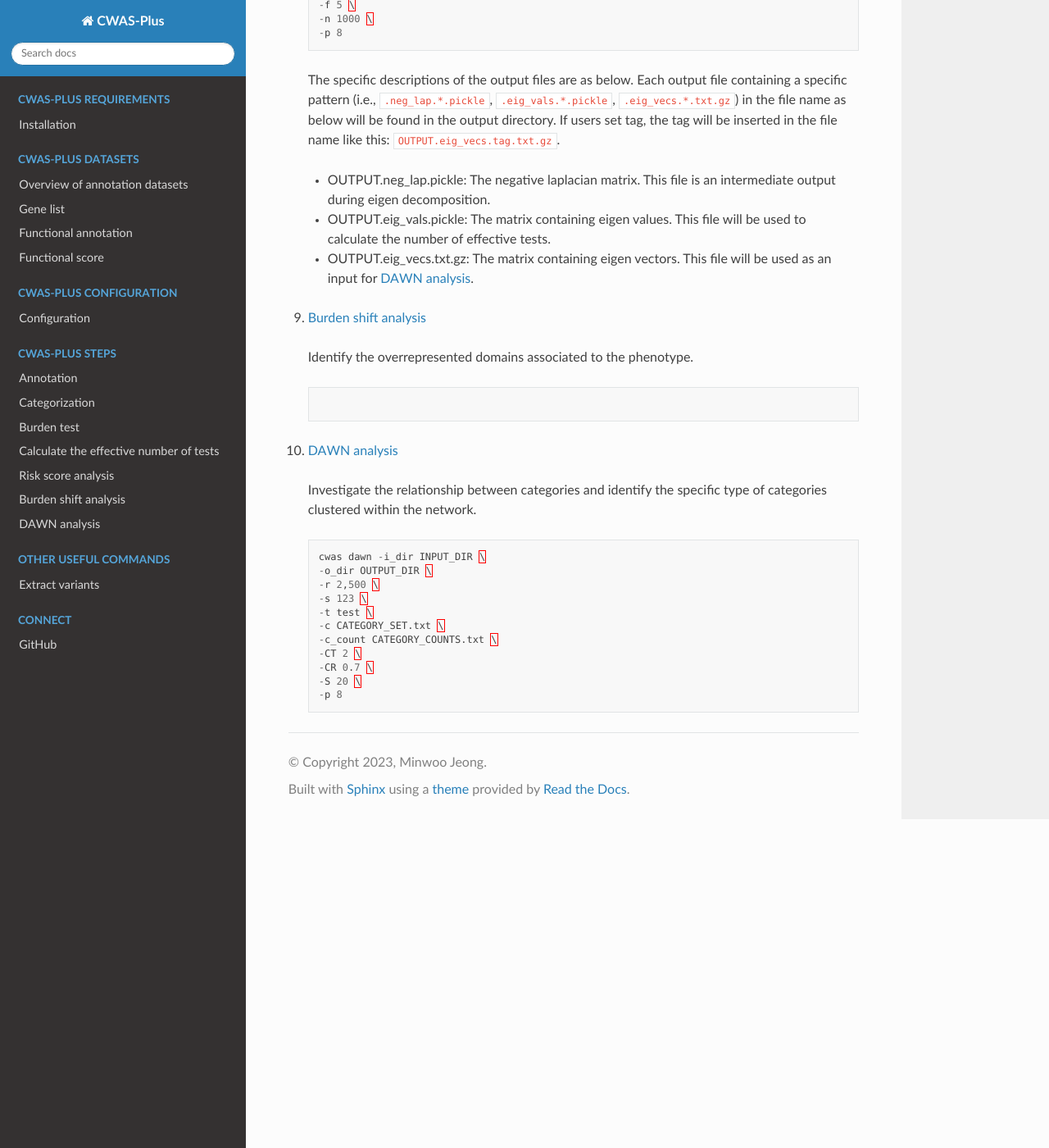
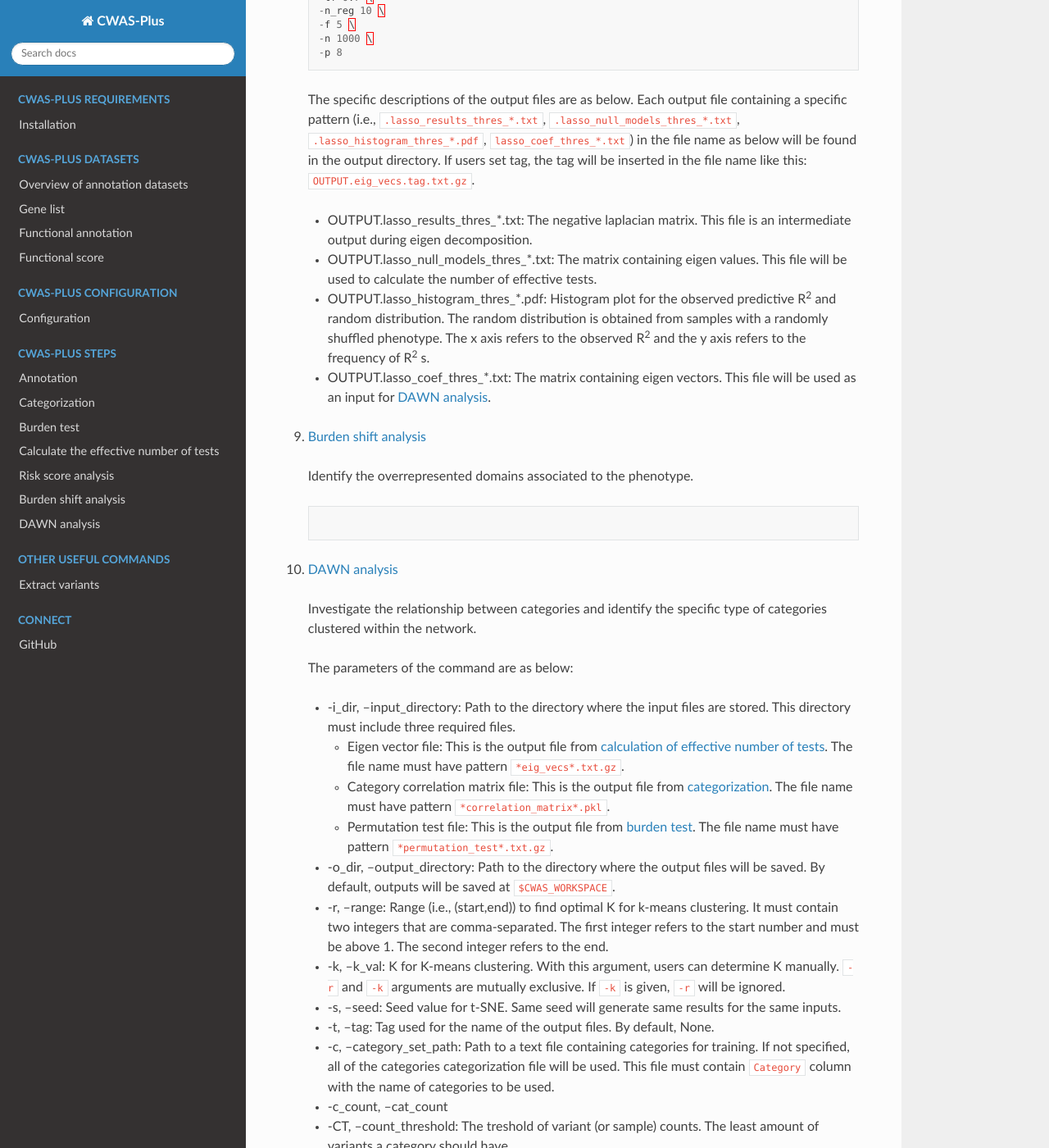
Before and after one commit to joonan-lab/cwas, a Sphinx documentation site: the page built from docs/quickstart/advanced_tutorial.rst, in a window 1280 px wide and 1400 px high, scrolled down 11131 px. Shown: the whole window at 82% size. Built offline with Sphinx 7.4.7 and the Read the Docs theme 2.0.0, drawn with Linux system fonts in a browser that asks for light colours; pages that are not in the unit, such as notebooks, are missing from menus; some of the changed text lies outside the part shown.

```diff
--- a/docs/quickstart/advanced_tutorial.rst
+++ b/docs/quickstart/advanced_tutorial.rst
@@ -283,7 +283,7 @@
 
   - OUTPUT.categorization_result.txt.gz: The final output file containing the number of variants in each category across samples. This file will be used as input in the burden test process.
   - OUTPUT.intersection_matrix.pkl: The matrix containing the number of intersected variants (or samples) between every two categories. This file will be generated only with ``-m`` option given.
-  - OUTPUT.correlation_matrix.pkl: The matrix containing the correlation values between every two categories. This file will be generated only with ``-m`` option given. This file will be used for :ref:`calculating the number of effective tests <effnumtest>`.
+  - OUTPUT.correlation_matrix.pkl: The matrix containing the correlation values between every two categories. This file will be generated only with ``-m`` option given. This file will be used for :ref:`calculating the number of effective tests <effnumtest>`. This file will be used as an input for :ref:`DAWN analysis <dawn>`.
 
 
 
@@ -324,7 +324,7 @@
   The specific descriptions of the output files are as below. Each output file containing a specific pattern (i.e., ``.burden_test.txt.gz``, ``.permutation_test.txt.gz``, ``.binom_pvals.txt.gz``) in the file name as below will be found in the output directory.
 
   - OUTPUT.burden_test.txt.gz: The final output file containing relative risk, two-sided binomial p-value and one-sided binomial p-value of each category.
-  - OUTPUT.permutation_test.txt.gz: The final output file containing p-values calculated from permutations.
+  - OUTPUT.permutation_test.txt.gz: The final output file containing p-values calculated from permutations. This file will be used for :ref:`DAWN analysis <dawn>`.
   - OUTPUT.binom_pvals.txt.gz: The matrix containing binomial p-values generated from each permutation. This file will be generated only with ``-b`` option given.
 
 
@@ -414,11 +414,12 @@
     -p 8
 
 
-  The specific descriptions of the output files are as below. Each output file containing a specific pattern (i.e., ``.neg_lap.*.pickle``, ``.eig_vals.*.pickle``, ``.eig_vecs.*.txt.gz``) in the file name as below will be found in the output directory. If users set tag, the tag will be inserted in the file name like this: ``OUTPUT.eig_vecs.tag.txt.gz``.
+  The specific descriptions of the output files are as below. Each output file containing a specific pattern (i.e., ``.lasso_results_thres_*.txt``, ``.lasso_null_models_thres_*.txt``, ``.lasso_histogram_thres_*.pdf``, ``lasso_coef_thres_*.txt``) in the file name as below will be found in the output directory. If users set tag, the tag will be inserted in the file name like this: ``OUTPUT.eig_vecs.tag.txt.gz``.
 
-  - OUTPUT.neg_lap.pickle: The negative laplacian matrix. This file is an intermediate output during eigen decomposition.
-  - OUTPUT.eig_vals.pickle: The matrix containing eigen values. This file will be used to calculate the number of effective tests.
-  - OUTPUT.eig_vecs.txt.gz: The matrix containing eigen vectors. This file will be used as an input for :ref:`DAWN analysis <dawn>`.
+  - OUTPUT.lasso_results_thres_*.txt: The negative laplacian matrix. This file is an intermediate output during eigen decomposition.
+  - OUTPUT.lasso_null_models_thres_*.txt: The matrix containing eigen values. This file will be used to calculate the number of effective tests.
+  - OUTPUT.lasso_histogram_thres_*.pdf: Histogram plot for the observed predictive |R2| and random distribution. The random distribution is obtained from samples with a randomly shuffled phenotype. The x axis refers to the observed |R2| and the y axis refers to the frequency of |R2| s.
+  - OUTPUT.lasso_coef_thres_*.txt: The matrix containing eigen vectors. This file will be used as an input for :ref:`DAWN analysis <dawn>`.
 
 
 9.  :ref:`Burden shift analysis <burdenshift>`
@@ -431,6 +432,27 @@
 10.  :ref:`DAWN analysis <dawn>`
 
   Investigate the relationship between categories and identify the specific type of categories clustered within the network.
+
+  The parameters of the command are as below:
+
+  - -i_dir, --input_directory: Path to the directory where the input files are stored. This directory must include three required files.
+
+    - Eigen vector file: This is the output file from :ref:`calculation of effective number of tests <effnumtest>`. The file name must have pattern ``*eig_vecs*.txt.gz``.
+    - Category correlation matrix file: This is the output file from :ref:`categorization <categorization>`. The file name must have pattern ``*correlation_matrix*.pkl``.
+    - Permutation test file: This is the output file from :ref:`burden test <permtest>`. The file name must have pattern ``*permutation_test*.txt.gz``.
+
+  - -o_dir, --output_directory: Path to the directory where the output files will be saved. By default, outputs will be saved at ``$CWAS_WORKSPACE``.
+  - -r, --range: Range (i.e., (start,end)) to find optimal K for k-means clustering. It must contain two integers that are comma-separated. The first integer refers to the start number and must be above 1. The second integer refers to the end.
+  - -k, --k_val: K for K-means clustering. With this argument, users can determine K manually. ``-r`` and ``-k`` arguments are mutually exclusive. If ``-k`` is given, ``-r`` will be ignored.
+  - -s, --seed: Seed value for t-SNE. Same seed will generate same results for the same inputs.
+  - -t, --tag: Tag used for the name of the output files. By default, None.
+  - -c, --category_set_path: Path to a text file containing categories for training. If not specified, all of the categories categorization file will be used. This file must contain ``Category`` column with the name of categories to be used.
+  - -c_count, --cat_count
+  - -CT, --count_threshold: The treshold of variant (or sample) counts. The least amount of variants a category should have.
+  - -CR, --corr_threshold: The threshold of correlation values between clusters. Computed by the mean value of correlation values of categories within a cluster.
+  - -S, --size_threshold: The threshold of the number of categories per cluster. The least amount of categories a cluster should have.
+  - -p, --num_proc: Number of worker processes that will be used for the DAWN analysis. By default, 1.
+
 
   .. code-block:: solidity
 
```
Also changed, not shown: 3 other files.
